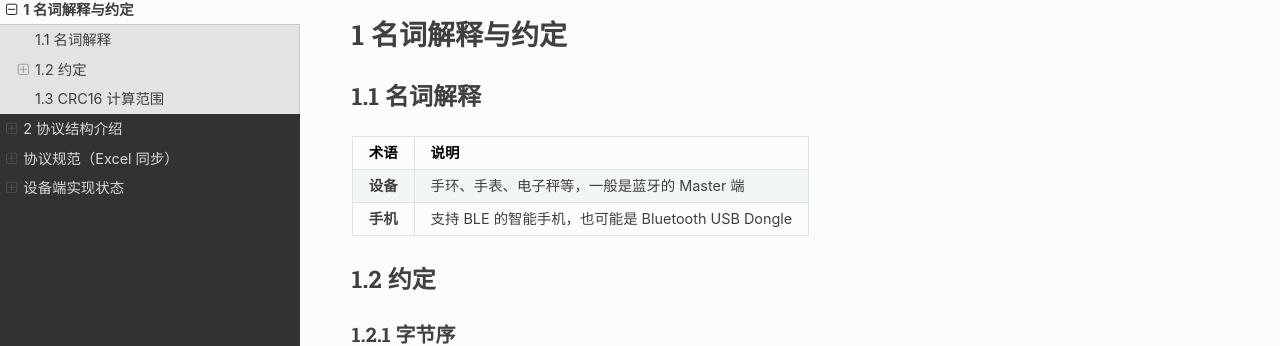
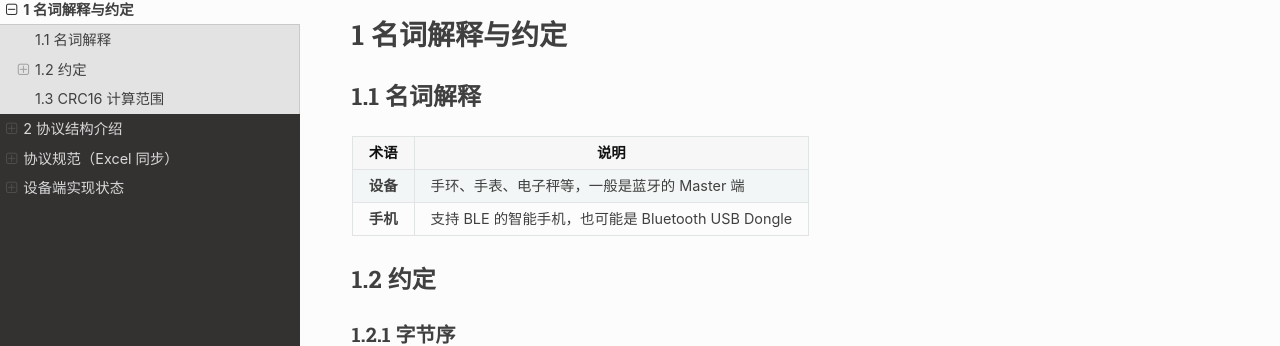
Before and after one commit to realmcu/HoneyProtocol, a Sphinx documentation site: the page built from docs/conventions.rst, in a window 1280 px wide. Shown: the part 143-489 px from the top of the page. Built offline with Sphinx 7.4.7 and the Read the Docs theme 3.1.0, drawn with Linux system fonts in a browser that asks for light colours.

Commit message:
docs: match table header styling

```diff
--- a/docs/_static/custom.css
+++ b/docs/_static/custom.css
@@ -15,6 +15,20 @@ body {
 
 .rst-content table.docutils {
   font-size: 13px;
+}
+
+.rst-content table.docutils thead th {
+  background: #f7f7f7;
+  border-color: #d9d9d9;
+  color: #111111;
+  font-weight: 700;
+  text-align: center;
+  white-space: nowrap;
+}
+
+.rst-content table.docutils > caption .caption-text {
+  color: #1f4e78;
+  font-weight: 600;
 }
 
 .rst-content code.literal {
```
